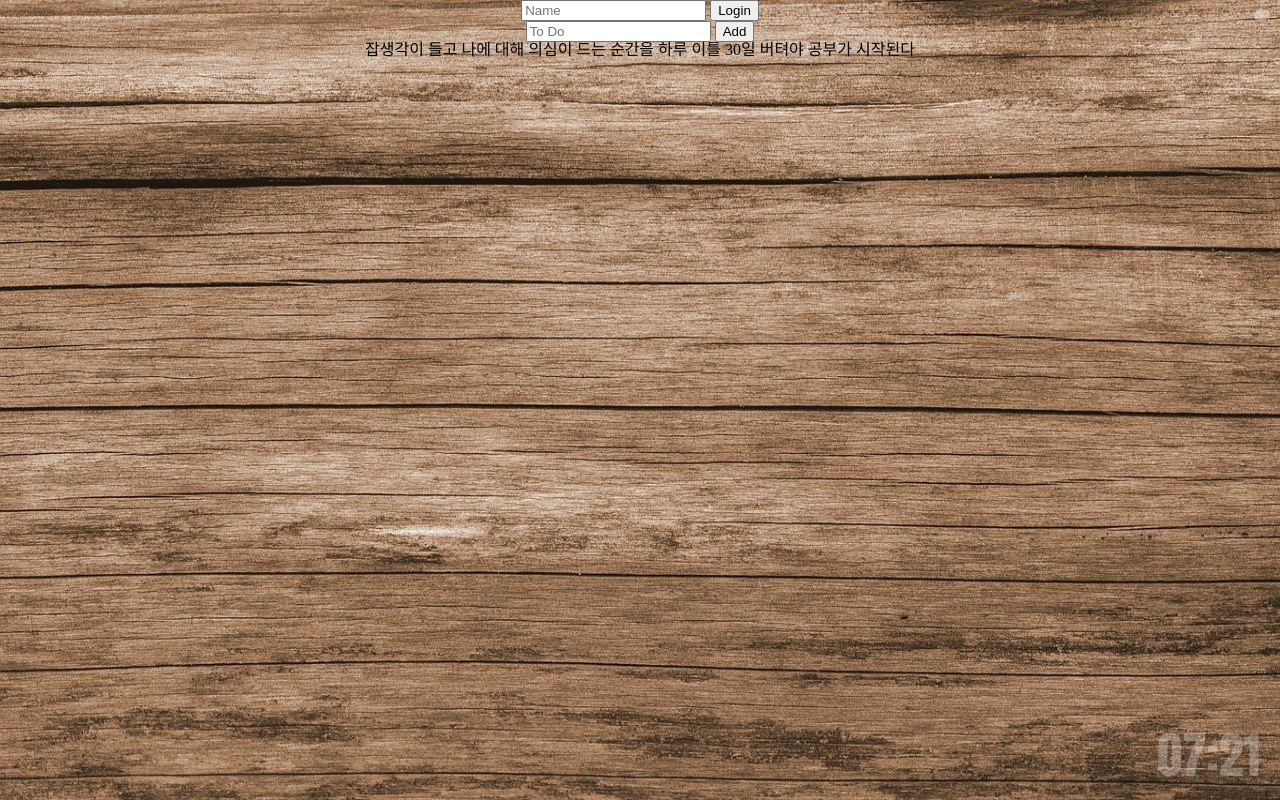
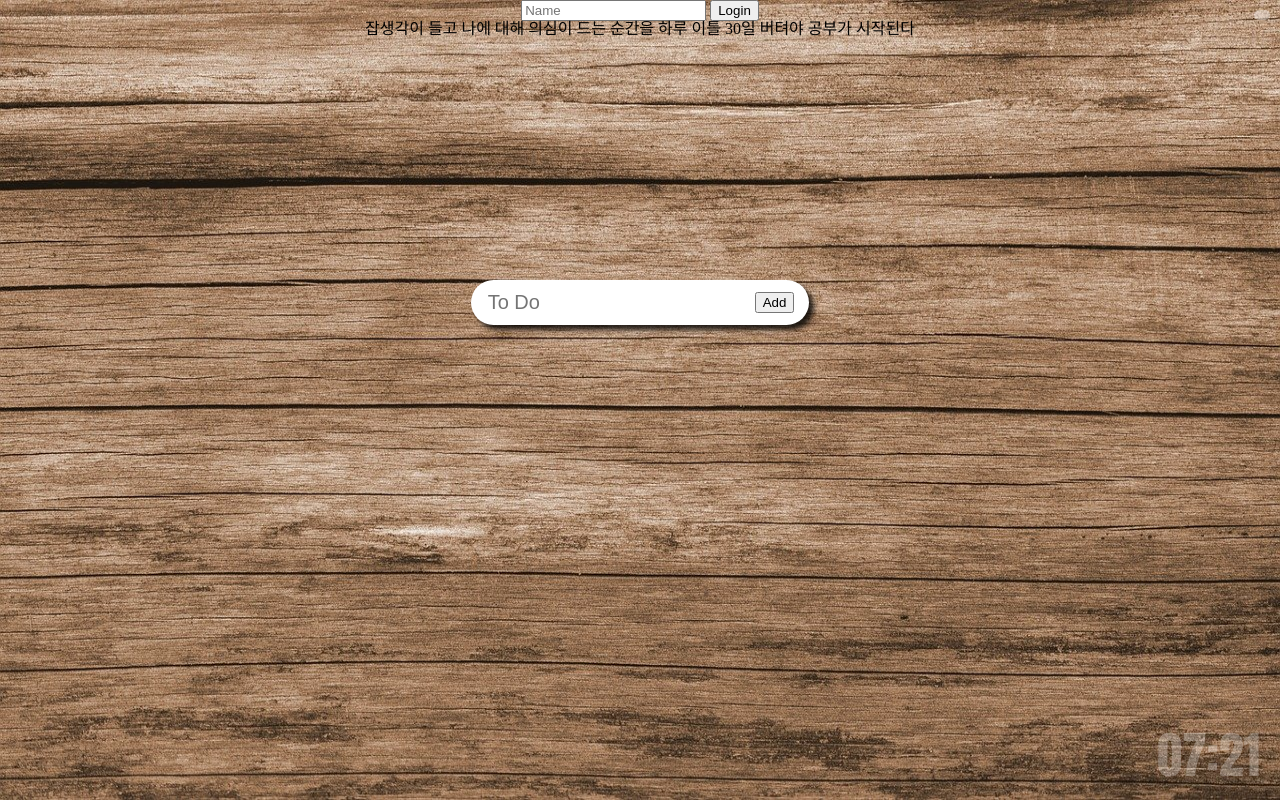
Before and after one commit to software92/to-do-momentum, a plain HTML site: page index.html in a window 1280 px wide. Drawn offline with Linux system fonts and the light colour scheme.

Commit message:
2.2 ToDo.css, Welcome.css

```diff
--- /dev/null
+++ b/css/components/toDo.css
@@ -0,0 +1,20 @@
+.to-do-form {
+  position: absolute;
+  top: 280px;
+  padding: 10px 15px;
+  border-radius: 50px;
+  background-color: white;
+  display: flex;
+  align-items: center;
+  height: 45px;
+  box-shadow: 5px 5px 5px rgba(0, 0, 0, 0.8);
+}
+
+.to-do-input {
+  border: none;
+  height: 30px;
+  font-size: 20px;
+}
+.to-do-input::placeholder {
+  font-size: 20px;
+}
--- a/css/components/welcome.css
+++ b/css/components/welcome.css
@@ -1,11 +1,11 @@
 .greeting {
   position: absolute;
-  top: 20%;
+  top: 150px;
   color: rgba(255, 255, 255, 1);
-  background-color: rgba(255, 255, 255, 0.3);
   font-weight: 600;
   font-size: 70px;
   margin-bottom: 30px;
   padding: 8px 10px;
   border-radius: 20px;
+  text-shadow: 5px 5px 5px rgba(0, 0, 0, 1);
 }
--- a/css/styles.css
+++ b/css/styles.css
@@ -4,6 +4,7 @@
 @import "components/clock.css";
 @import "components/weather.css";
 @import "components/welcome.css";
+@import "components/toDo.css";
 
 * {
   box-sizing: border-box;
```
